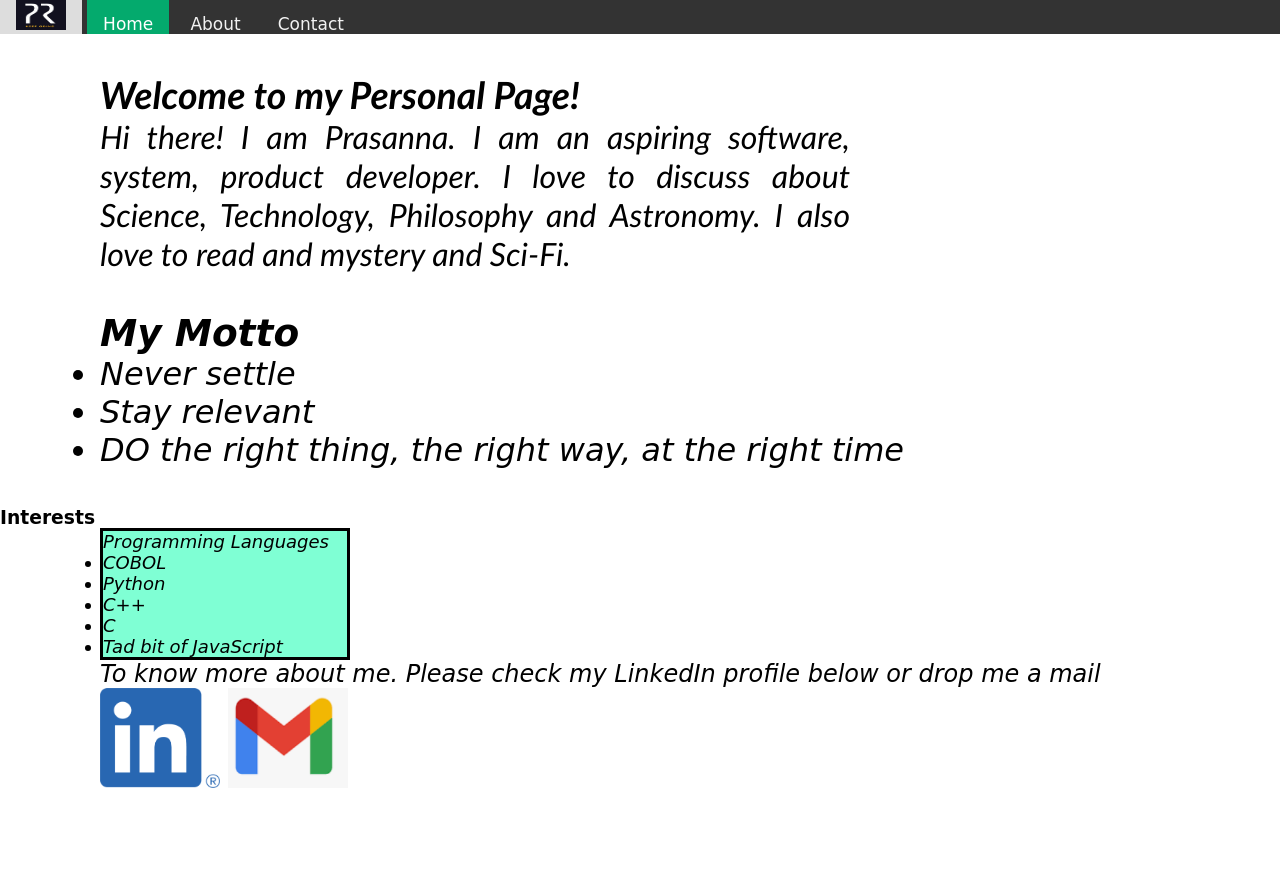
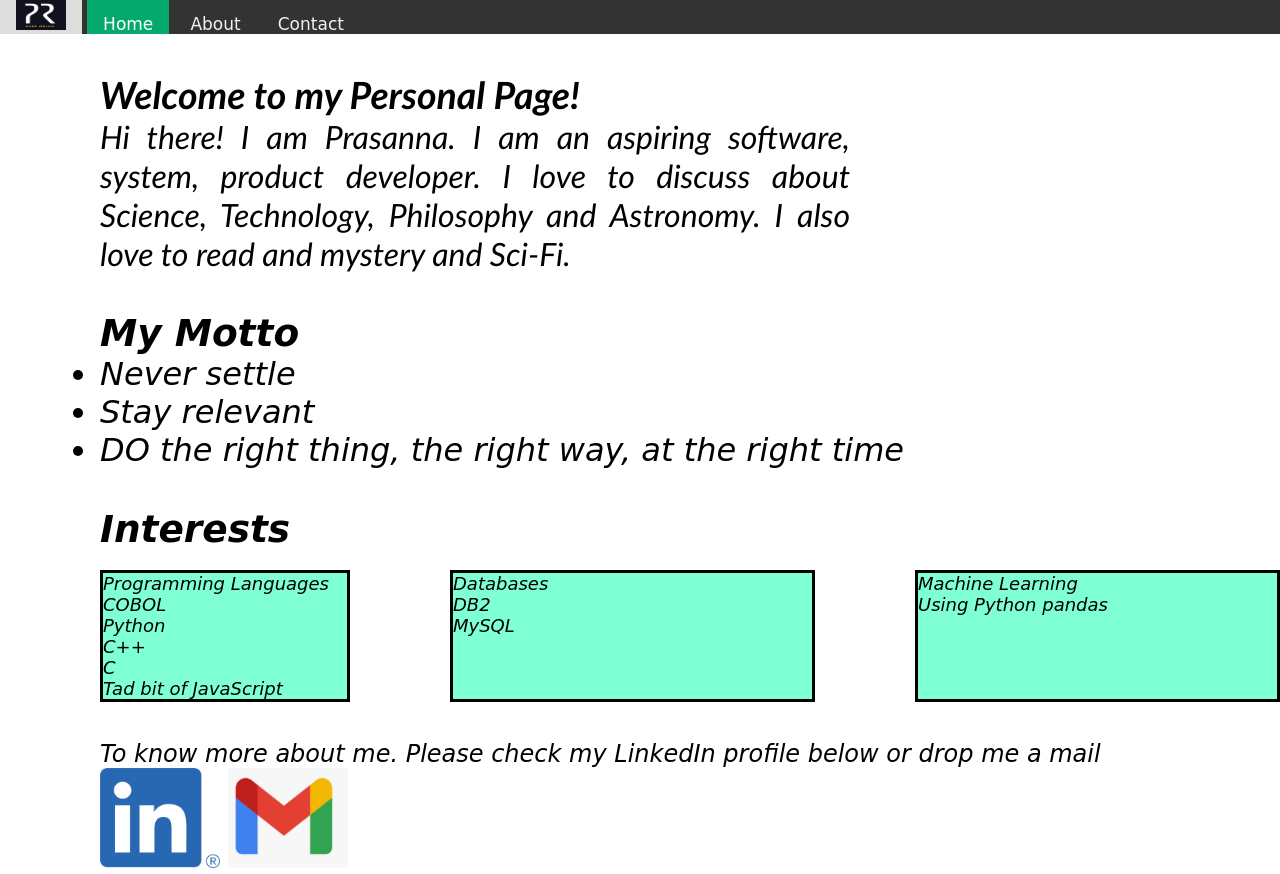
Before and after one commit to Pras-121/Pras-121.github.io, a plain HTML site: page index.html in a window 1280 px wide. Before the commit the page ends 800 px from the top, so only its background shows below. Drawn offline with Linux system fonts and the light colour scheme.

Commit message:
Update for interests section

```diff
--- a/index.html
+++ b/index.html
@@ -47,6 +47,17 @@
                 font-size:xx-large;
             }
 
+            .interest{
+                display: flex;
+            }
+
+            #pr1{
+                margin-left: 100px;
+                text-align:justify;
+                font-style: italic;
+                font-size:xx-large;
+            }
+
             .box1{
                 margin-left: 100px;
                 padding: 0;
@@ -66,6 +77,17 @@
                 text-align:justify;
                 font-style: italic;
                 font-size:x-large;
+            }
+            .box2{
+                flex:1;
+                margin-left: 100px;
+                padding: 0;
+                box-sizing:border-box;
+                font-style: italic;
+                font-size:large;
+                border-style: solid;
+                background-color: aquamarine;
+                width: 250px;
             }
         </style>
     </head>
@@ -92,22 +114,31 @@
             <li> DO the right thing, the right way, at the right time</li>
             </ul>
     </div><br><br>
-    <div class="interests">
-        <h3>Interests</h3>
+    <div id="pr1"><h3>Interests</h3></div><br>
+    <div class="interest">
         <div class="box1">
-          Programming Languages
-            <ul>
-            <li>COBOL</li>
-            <li>Python</li>
-            <li>C++</li>
-            <li>C</li>
-            <li>Tad bit of JavaScript</li>
-            </ul>
+          Programming Languages<br>
+          COBOL<br>
+          Python<br>
+          C++<br>
+          C<br>
+          Tad bit of JavaScript<br>
         </div>
+        <div class="box2">
+            Databases<br>
+            DB2<br>
+            MySQL<br>
+          </div>
+          <div class="box2">
+            Machine Learning<br>
+            Using Python pandas<br>
+          </div>
+        </div>
+    </div><br><br>
     <div class = "contact">
          To know more about me. Please check my LinkedIn profile below or drop me a mail <br>
             <a target="_blank" href="https://www.linkedin.com/in/prp43/" ><img src="images/LI-logo.png" width="120" height="100"></a>
-            <a href="mailto:prasannaragav29@gmail.com"><img src="images/mail-logo.png" width="120" height="100"></a>
+            <a href="mailto:prasannaragav29@gmail.com?subject=Email from PR webpage"><img src="images/mail-logo.png" width="120" height="100"></a>
         </div>
     </body>
 </html>
```
